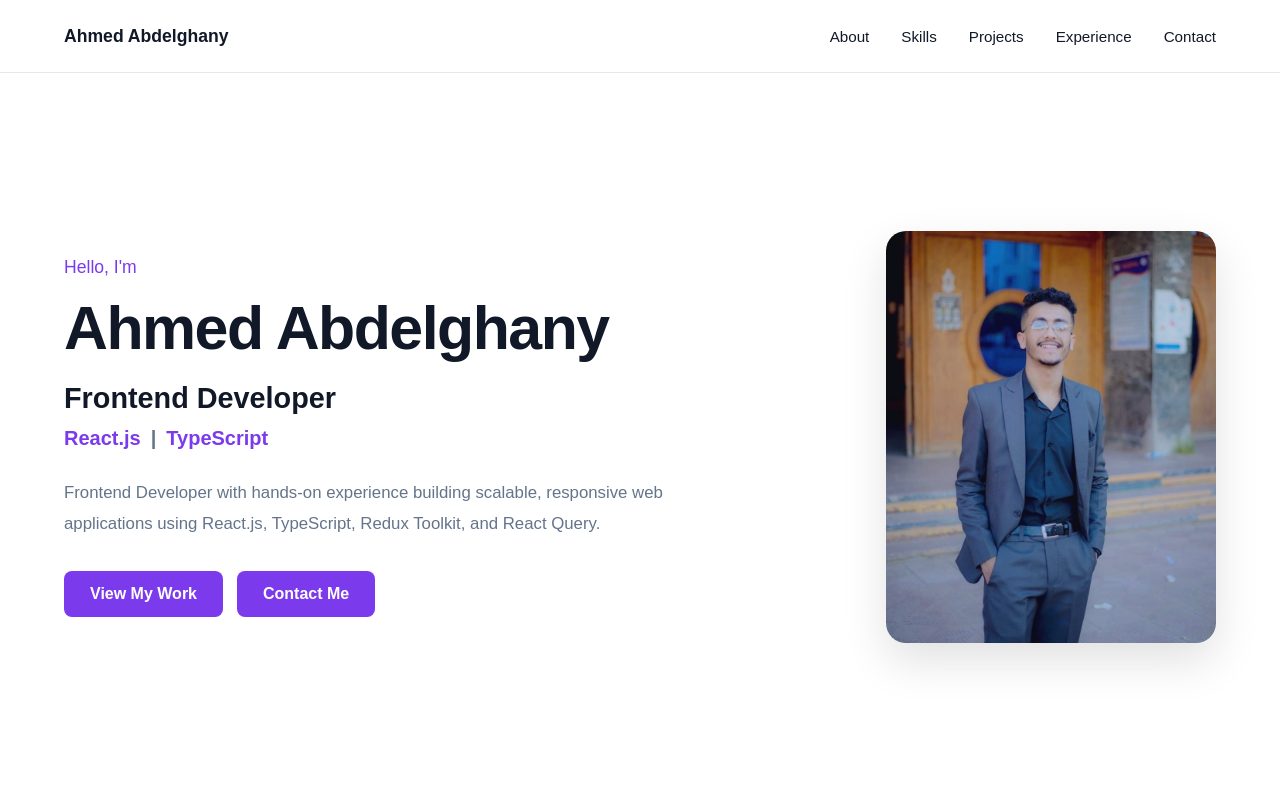
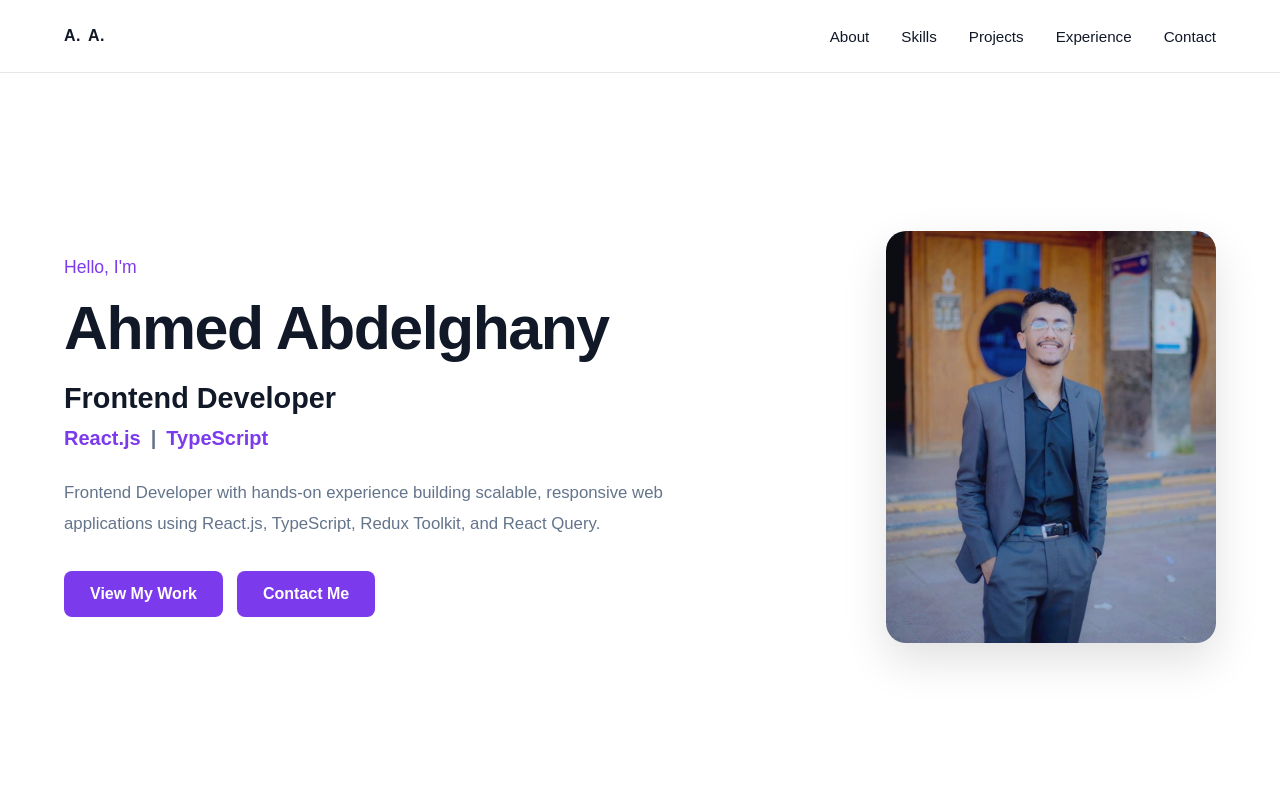
Before and after one commit to Ahmedabdelghany11/portfolio_, a React (Vite) app: page / in a window 1280 px wide. Shown: the top 800 px of the page. Built offline with nearby package versions, Linux system fonts and the light colour scheme.

Commit message:
finishing the navbar

```diff
--- a/src/components/Navbar/Navbar.jsx
+++ b/src/components/Navbar/Navbar.jsx
@@ -11,8 +11,31 @@ function Navbar() {
   return (
     <header className="navbar">
       <div className="container navbar__container">
-        <a href="#home" className="navbar__logo" onClick={handleLinkClick}>
-          Ahmed Abdelghany
+        <a
+          href="#home"
+          className="navbar__logo"
+          onClick={handleLinkClick}
+          aria-label="Ahmed Abdelghany - Home"
+        >
+          <span className="navbar__logo-mark">
+            {/* First name */}
+            <span className="navbar__logo-word navbar__logo-word--first">
+              <span className="navbar__logo-short">
+                A<span className="navbar__logo-dot">.</span>
+              </span>
+
+              <span className="navbar__logo-full">hmed</span>
+            </span>
+
+            {/* Last name */}
+            <span className="navbar__logo-word navbar__logo-word--last">
+              <span className="navbar__logo-short">
+                A<span className="navbar__logo-dot">.</span>
+              </span>
+
+              <span className="navbar__logo-full">bdelghany</span>
+            </span>
+          </span>
         </a>
 
         <button
--- a/src/components/Navbar/_navbar.scss
+++ b/src/components/Navbar/_navbar.scss
@@ -19,22 +19,141 @@
   }
 
   &__logo {
+    display: inline-flex;
+    align-items: center;
+
     color: $text-color;
     text-decoration: none;
-    font-size: 1.1rem;
-    font-weight: 700;
-    transition: 0.2s ease;
 
     &:hover,
-    &:focus {
-      color: $primary-color;
+    &:focus,
+    &:active {
+      color: $text-color;
       text-decoration: none;
+    }
+  }
+
+  &__logo-mark {
+    display: inline-flex;
+    align-items: center;
+
+    gap: 8px;
+
+    color: $text-color;
+
+    font-size: 1rem;
+    font-weight: 700;
+    letter-spacing: 0.02em;
+
+    white-space: nowrap;
+  }
+
+  &__logo-word {
+    display: inline-flex;
+    align-items: center;
+
+    width: 16px;
+
+    overflow: hidden;
+
+    white-space: nowrap;
+
+    transition: width 0.55s ease;
+  }
+
+  &__logo-short {
+    display: inline-flex;
+    align-items: center;
+
+    flex-shrink: 0;
+
+    white-space: nowrap;
+  }
+
+  &__logo-dot {
+    display: inline-block;
+
+    width: auto;
+
+    opacity: 1;
+
+    overflow: hidden;
+
+    transition:
+      opacity 0.1s ease,
+      width 0.1s ease;
+  }
+
+  &__logo-full {
+    display: inline-block;
+
+    flex-shrink: 0;
+
+    width: auto;
+
+    max-width: 0;
+
+    overflow: hidden;
+
+    white-space: nowrap;
+
+    clip-path: inset(0 100% 0 0);
+
+    /*
+      Faster typing / deleting animation
+    */
+    transition:
+      max-width 0.5s steps(9, end),
+      clip-path 0.5s steps(9, end);
+  }
+
+  &__logo:hover,
+  &__logo:focus-visible {
+    .navbar__logo-word--first {
+      width: 56px;
+
+      .navbar__logo-dot {
+        width: 0;
+
+        opacity: 0;
+      }
+
+      .navbar__logo-full {
+        max-width: 100px;
+
+        clip-path: inset(0 0 0 0);
+
+        transition:
+          max-width 0.45s steps(4, end),
+          clip-path 0.45s steps(4, end);
+      }
+    }
+
+    .navbar__logo-word--last {
+      width: 100px;
+
+      .navbar__logo-dot {
+        width: 0;
+
+        opacity: 0;
+      }
+
+      .navbar__logo-full {
+        max-width: 150px;
+
+        clip-path: inset(0 0 0 0);
+
+        transition:
+          max-width 0.7s steps(9, end),
+          clip-path 0.7s steps(9, end);
+      }
     }
   }
 
   &__nav {
     display: flex;
     align-items: center;
+
     gap: 32px;
   }
 
@@ -43,13 +162,14 @@
 
     color: $text-color;
     text-decoration: none;
+
     font-size: 0.95rem;
     font-weight: 500;
 
     transition: color 0.2s ease;
 
     &:hover,
-    &:focus {
+    &:focus-visible {
       color: $primary-color;
       text-decoration: none;
     }
@@ -70,7 +190,7 @@
     }
 
     &:hover::after,
-    &:focus::after {
+    &:focus-visible::after {
       width: 100%;
     }
   }
@@ -101,8 +221,36 @@
       background-color: $text-color;
 
       transition:
-        transform 0.2s ease,
+        transform 0.25s ease,
         opacity 0.2s ease;
+    }
+
+    &.is-active {
+      span {
+        &:nth-child(1) {
+          transform: translateY(7px) rotate(45deg);
+        }
+
+        &:nth-child(2) {
+          opacity: 0;
+        }
+
+        &:nth-child(3) {
+          transform: translateY(-7px) rotate(-45deg);
+        }
+      }
+    }
+  }
+}
+
+@media (max-width: 900px) {
+  .navbar {
+    &__nav {
+      gap: 24px;
+    }
+
+    &__link {
+      font-size: 0.9rem;
     }
   }
 }
@@ -111,6 +259,24 @@
   .navbar {
     &__container {
       position: relative;
+    }
+
+    &__logo-mark {
+      gap: 8px;
+    }
+
+    &__logo-word {
+      width: 16px;
+    }
+
+    &__logo-full {
+      display: none;
+    }
+
+    &__logo-dot {
+      width: auto;
+
+      opacity: 1;
     }
 
     &__toggle {
@@ -125,13 +291,15 @@
       display: flex;
       flex-direction: column;
       align-items: flex-start;
-      gap: 0;
 
       width: 100%;
 
-      padding: 20px;
+      gap: 0;
+
+      padding: 15px 20px 20px;
 
       background-color: $background-color;
+
       border-bottom: 1px solid $border-color;
 
       opacity: 0;
@@ -152,6 +320,7 @@
 
     &__link {
       width: 100%;
+
       padding: 14px 0;
 
       &::after {
@@ -160,3 +329,16 @@
     }
   }
 }
+
+@media (prefers-reduced-motion: reduce) {
+  .navbar {
+    &__logo-word,
+    &__logo-dot,
+    &__logo-full,
+    &__link,
+    &__toggle span,
+    &__nav {
+      transition: none;
+    }
+  }
+}
```
